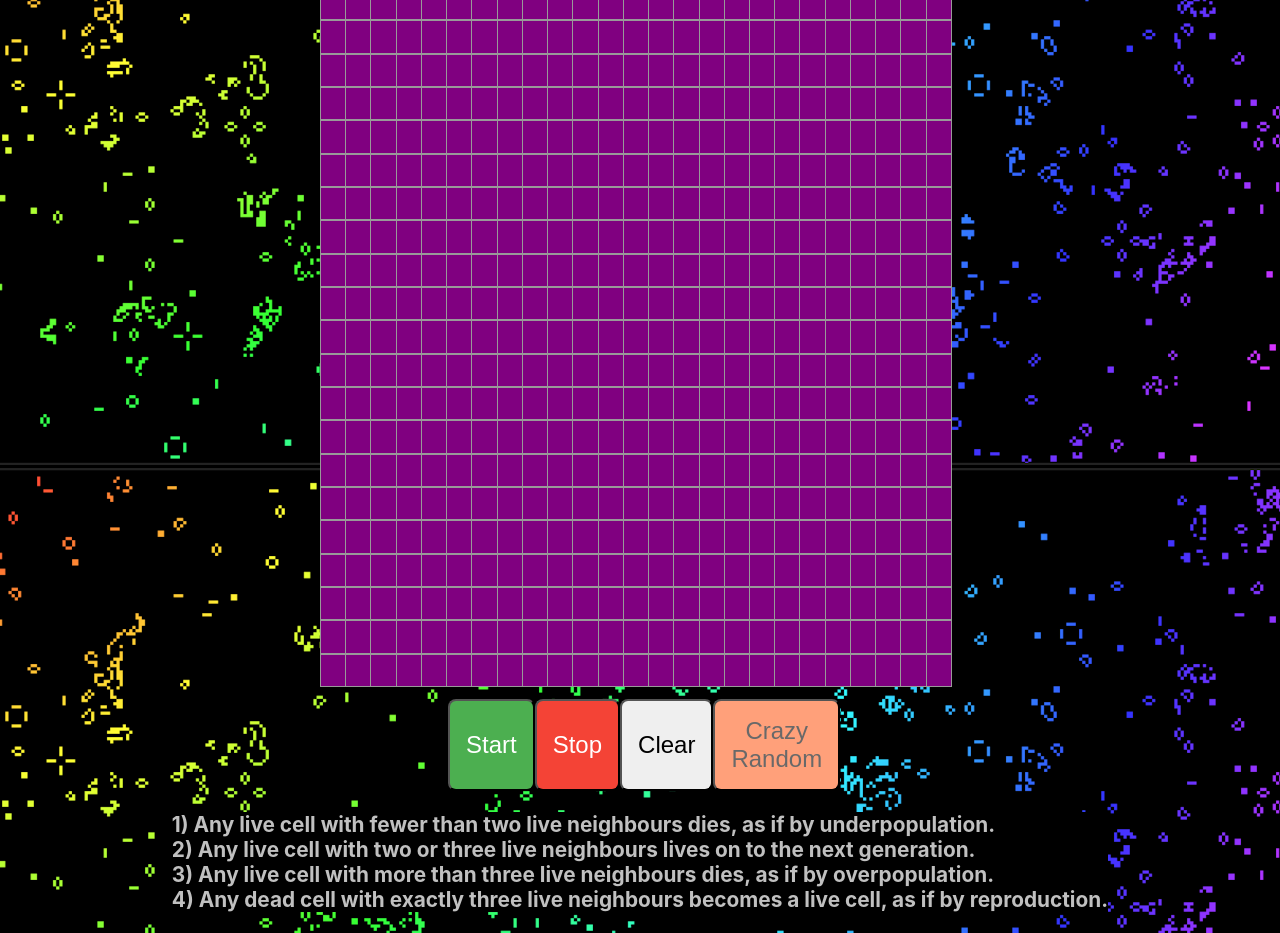
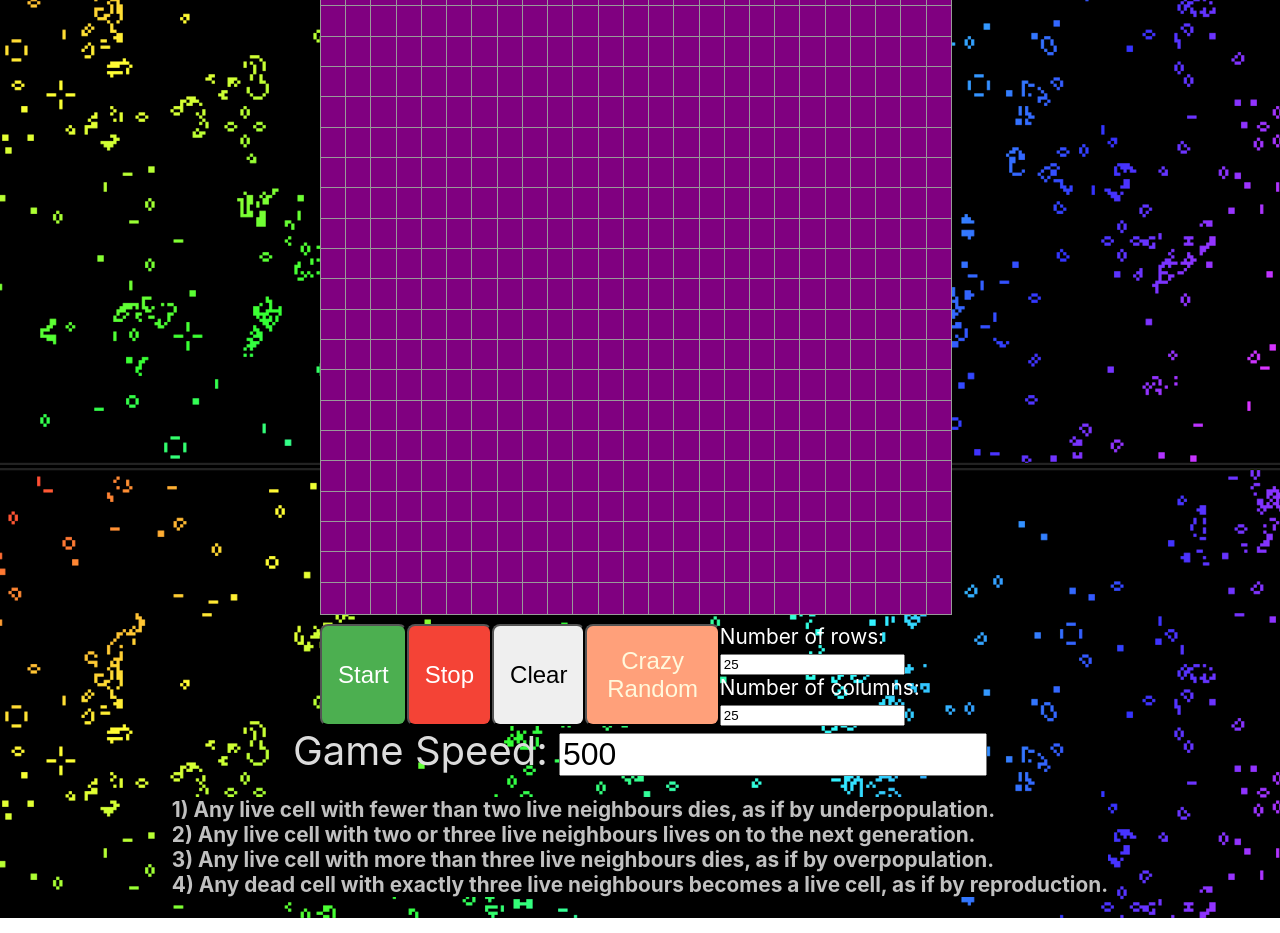
Before and after one commit to Aleksei-Zaichenko/Game-Of-Life, a React (Create React App) app in the folder game-of-life/: page / in a window 1280 px wide. Shown: the part 200-1133 px from the top of the page. Built offline with nearby package versions, Linux system fonts and the light colour scheme; the HTML template or start-up script is replaced by a standard one.

Commit message:
Adds the input for number of rows, columns and speed of the game

```diff
--- a/game-of-life/src/components/GameBoard.jsx
+++ b/game-of-life/src/components/GameBoard.jsx
@@ -78,6 +78,8 @@ function GameBoard(props) {
   function handleClear() {
     setIsGameDisabled(false);
     setGenerations(0);
+    setXValue(25);
+    setYValue(25);
     setBoard(makeBoard());
   }
 
@@ -135,6 +137,21 @@ function GameBoard(props) {
     setTimeout(runGame, gameSpeed);
   }, [gameSpeed]);
 
+  function handleXValueChange(event) {
+    setXValue(event.target.value);
+    setBoard(makeBoard());
+  }
+
+  function handleYValueChange(event) {
+    setYValue(event.target.value);
+    setBoard(makeBoard());
+  }
+
+  function handleGameSpeedChange(event) {
+    setGameSpeed(event.target.value);
+    setBoard(makeBoard());
+  }
+
   return (
     <div className="GameBoard">
       <p className="generationsParagraph">Current Generation: {generations}</p>
@@ -165,11 +182,52 @@ function GameBoard(props) {
         </button>
         <button
           className="controlButton"
-          style={{ color: "DimGray", backgroundColor: "LightSalmon" }}
+          style={{ color: "Cornsilk", backgroundColor: "LightSalmon" }}
           onClick={handleRandom}
         >
           Crazy Random
         </button>
+        <form
+          style={{
+            display: "flex",
+            flexDirection: "column",
+            color: "white",
+            fontSize: "1.3rem",
+          }}
+        >
+          <label>
+            Number of rows:{" "}
+            <input
+              type="number"
+              name="xValue"
+              value={xValue}
+              onChange={(event) => handleXValueChange(event)}
+            />
+          </label>
+          <label>
+            Number of columns:{" "}
+            <input
+              type="number"
+              name="yValue"
+              value={yValue}
+              onChange={(event) => handleYValueChange(event)}
+            />
+          </label>
+        </form>
+      </div>
+      <div>
+        <form>
+          <label style={{ color: "Gainsboro", fontSize: "2.5rem" }}>
+            Game Speed:{" "}
+            <input
+              style={{ fontSize: "2rem" }}
+              type="number"
+              name="gameSpeed"
+              value={gameSpeed}
+              onChange={(event) => handleGameSpeedChange(event)}
+            />
+          </label>
+        </form>
       </div>
       <div>
         <p className="rules">
--- a/game-of-life/src/components/cellObject.css
+++ b/game-of-life/src/components/cellObject.css
@@ -24,6 +24,7 @@
 
 .row {
   width: 50%;
+  display: flex;
   padding: 0;
   margin: 0;
 }
@@ -38,7 +39,7 @@
 
 .buttonsContainer {
   margin-top: 0.7%;
-  width: 30%;
+  width: 50%;
   display: flex;
   justify-content: space-evenly;
 }
```
Also changed, not shown: game-of-life/src/opBTaj.png (deleted).
